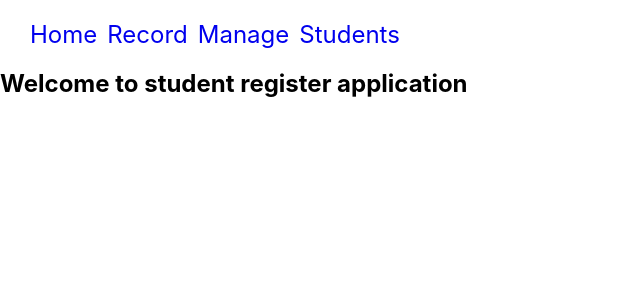
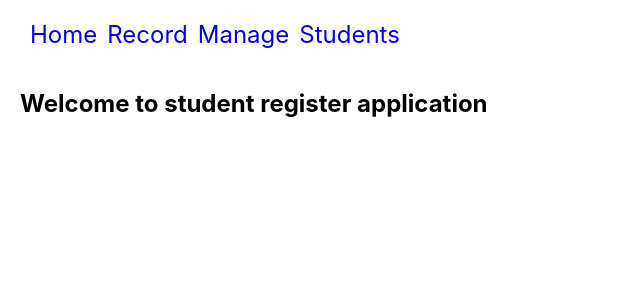
Before and after one commit to Ntshangase/register-frontend, a React (Create React App) app: page / in a window 1280 px wide. Shown: the top 300 px of the page, without its empty margins (0-640 px from the left). Built offline with nearby package versions, Linux system fonts and the light colour scheme.

Commit message:
style gang

```diff
--- a/src/Styles/home.css
+++ b/src/Styles/home.css
@@ -0,0 +1,5 @@
+
+#home {
+    margin: 20px;
+    display: flex;
+}
--- a/src/View/Home.js
+++ b/src/View/Home.js
@@ -1,13 +1,14 @@
-import '../Styles/home.css';
-import React from 'react';
-import Navbar from '../Model/Navbar';
+import "../Styles/home.css";
+import React from "react";
+import Navbar from "../Model/Navbar";
 
 export default function Home() {
-
-  return (
-    <div>
-      <Navbar/>
-      <h2>Welcome to student register application</h2>
-    </div>
-  )
+	return (
+		<div>
+			<Navbar />
+			<div id="home">
+				<h2>Welcome to student register application</h2>
+			</div>
+		</div>
+	);
 }
```
